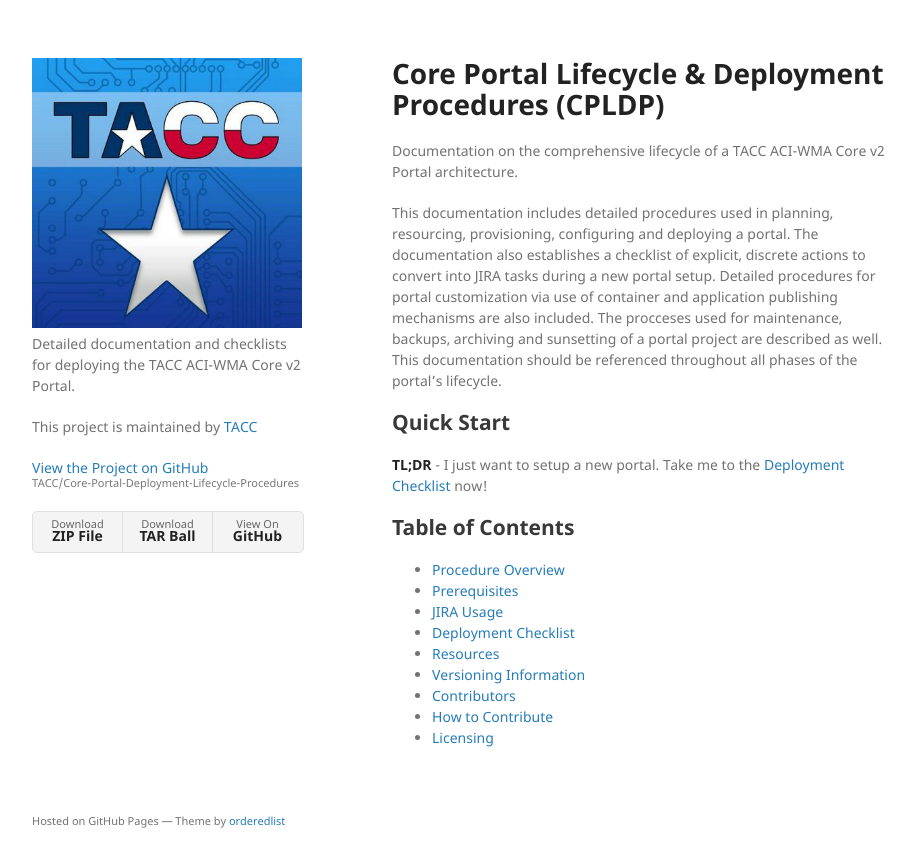
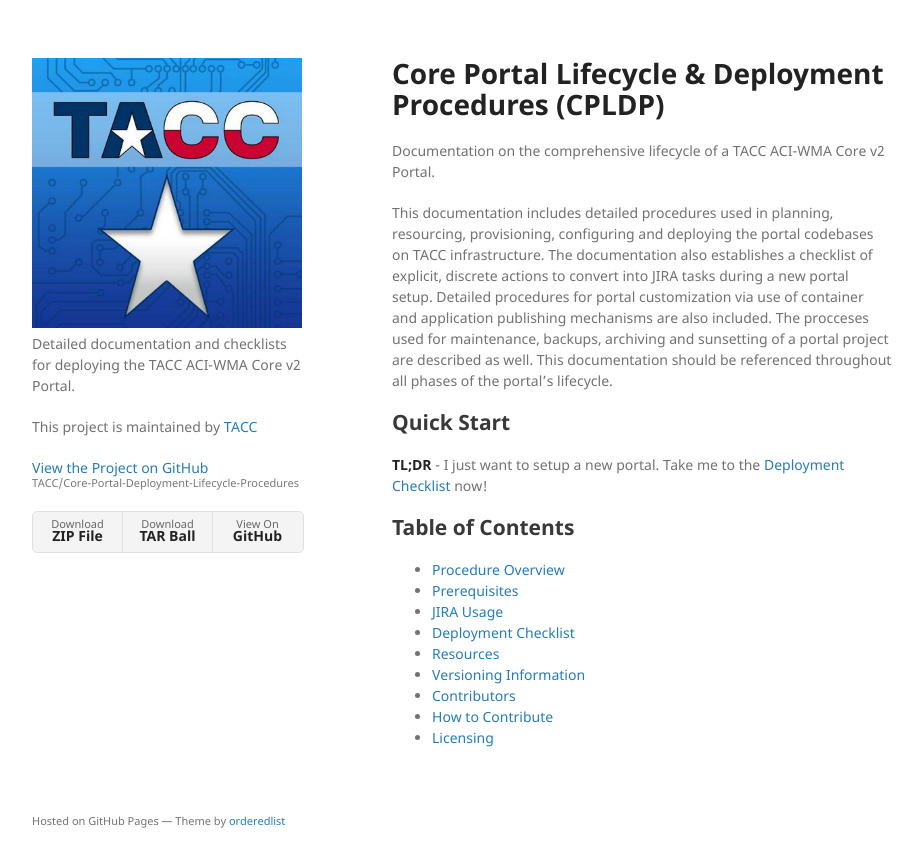
Before and after one commit to TACC/Core-Portal-Deployment-Lifecycle-Procedures, a Jekyll site: the page built from index.md, in a window 1280 px wide. Shown: the top 867 px of the page, without its empty margins (178-1100 px from the left). Built offline with Jekyll 4.4.1, drawn with Linux system fonts in a browser that asks for light colours; our own code applies the rules of GitHub Pages for plain Markdown files.

Commit message:
Reworked index wording further.

```diff
--- a/index.md
+++ b/index.md
@@ -1,8 +1,8 @@
 # Core Portal Lifecycle & Deployment Procedures (CPLDP)
 
-Documentation on the comprehensive lifecycle of a TACC ACI-WMA Core v2 Portal architecture.
+Documentation on the comprehensive lifecycle of a TACC ACI-WMA Core v2 Portal.
 
-This documentation includes detailed procedures used in planning, resourcing, provisioning, configuring and deploying a portal. The documentation also establishes a checklist of explicit, discrete actions to convert into JIRA tasks during a new portal setup. Detailed procedures for portal customization via use of container and application publishing mechanisms are also included. The procceses used for maintenance, backups, archiving and sunsetting of a portal project are described as well. This documentation should be referenced throughout all phases of the portal's lifecycle.
+This documentation includes detailed procedures used in planning, resourcing, provisioning, configuring and deploying the portal codebases on TACC infrastructure. The documentation also establishes a checklist of explicit, discrete actions to convert into JIRA tasks during a new portal setup. Detailed procedures for portal customization via use of container and application publishing mechanisms are also included. The procceses used for maintenance, backups, archiving and sunsetting of a portal project are described as well. This documentation should be referenced throughout all phases of the portal's lifecycle.
 
 ## Quick Start
 
```
